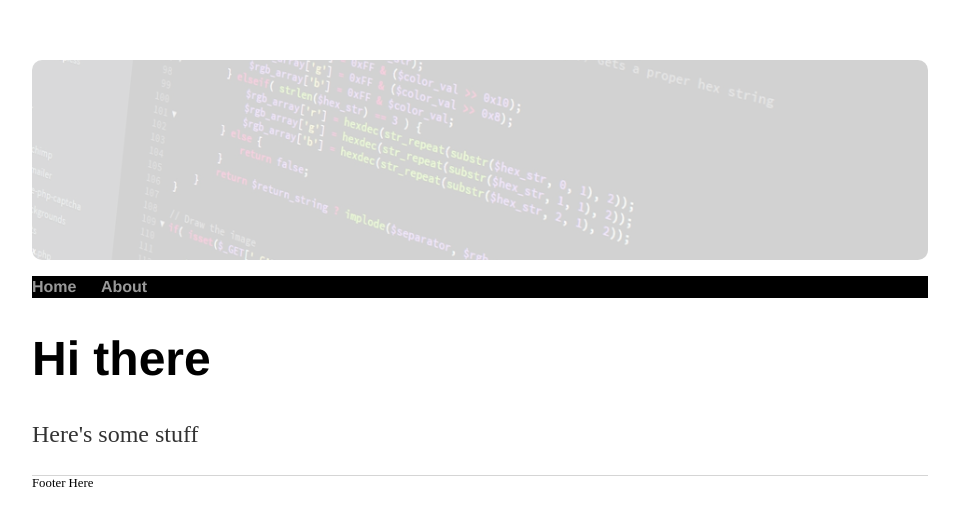
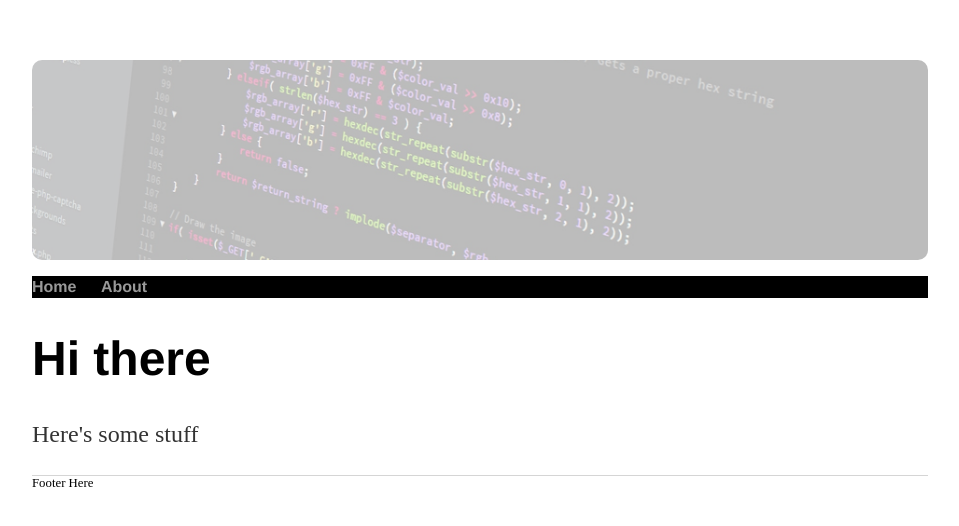
Before and after one commit to thweattm/thweattm.github.io, a Jekyll site: the page built from index.html, in a window 1280 px wide. Shown: the top 526 px of the page, without its empty margins (160-1119 px from the left). Built offline with Jekyll 4.4.1, drawn with Linux system fonts in a browser that asks for light colours.

Commit message:
Update main.css

```diff
--- a/css/main.css
+++ b/css/main.css
@@ -20,7 +20,7 @@ div.header {
   background-size: 100%;
   background-color: #d8d8d8;
   border-radius: 10px;
-  opacity : 0.2;
+  opacity : 0.3;
 }
 
 div.navigation {
```
